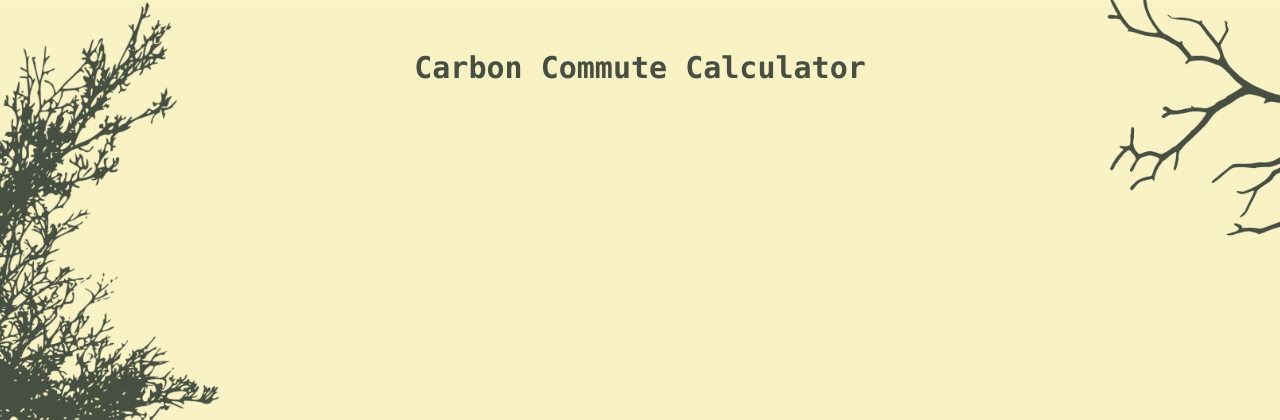
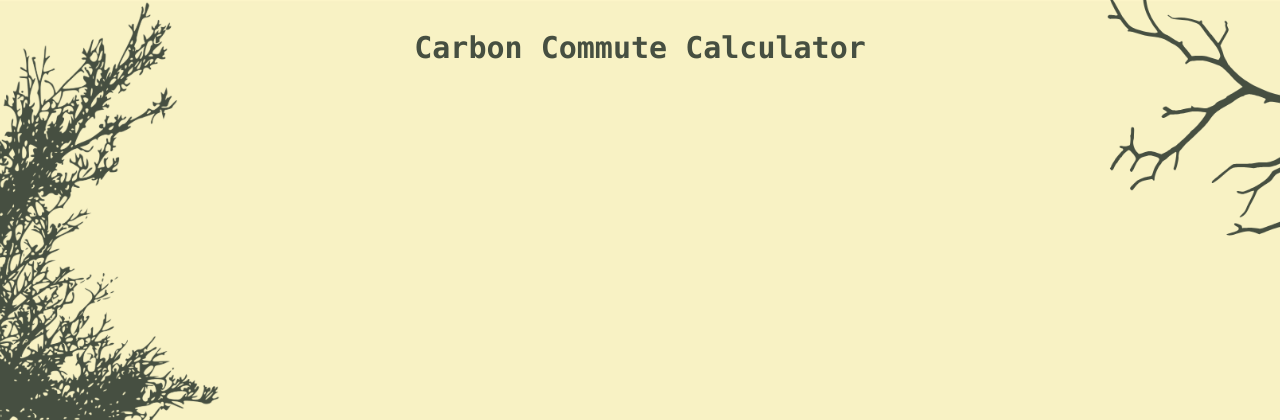
Before and after one commit to bhargavi-kale/carbon-emission-tracker, a Flask app: page / in a window 1280 px wide. Shown: the top 420 px of the page. Run offline with Flask 3, Linux system fonts and the light colour scheme.

Commit message:
Header margin changed to reduce wasted space

```diff
--- a/static/style.css
+++ b/static/style.css
@@ -17,7 +17,7 @@ body {
 
 header {
     text-align: center;
-    margin: 20px auto;
+    margin: 0px auto;
     padding: 10px;
     width: 100%;
 }
```
